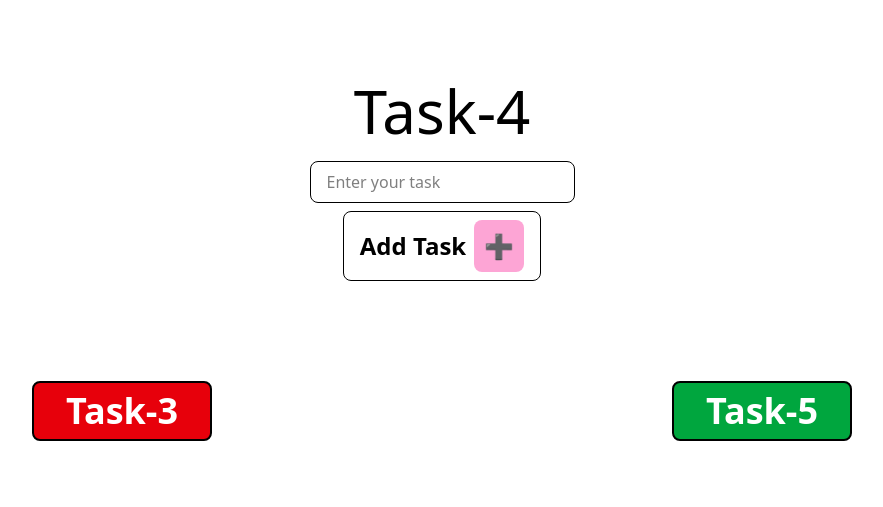
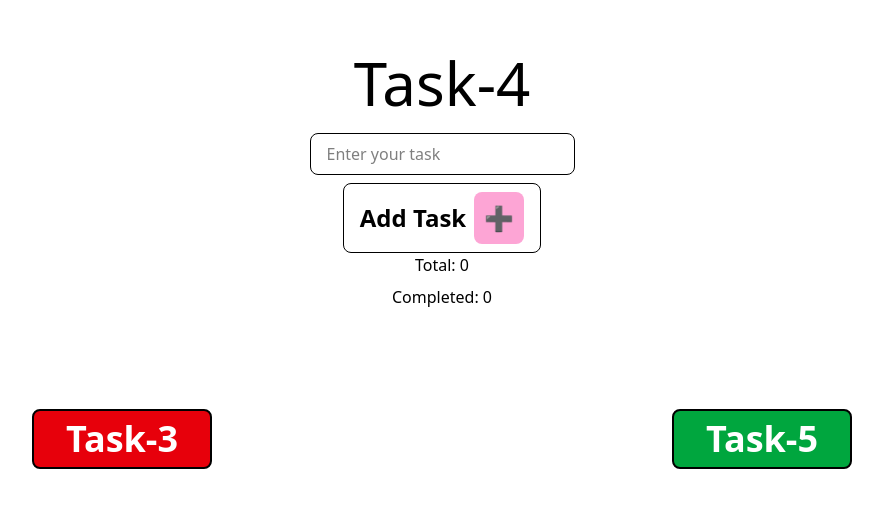
Before and after one commit to MuhammadAhmed-Professional/React-practice, a React (Vite) app in the folder All-tasks/: page /task4 in a window 1280 px wide. Shown: the part 139-646 px from the top of the page, without its empty margins (198-1081 px from the left). Built offline with nearby package versions, Linux system fonts and the light colour scheme.

Commit message:
added task 4

```diff
--- a/All-tasks/src/pages/Task4.jsx
+++ b/All-tasks/src/pages/Task4.jsx
@@ -2,20 +2,67 @@ import { useState } from "react";
 import Navigation from "../components/Navigation";
 
 const Task4 = () => {
+  const [task, setTask] = useState("");
+  const [list, setList] = useState([]);
 
-  let [task, setTask] = useState("")
+  const addTask = () => {
+    if (task.trim() === "") return;
+
+    setList([...list, { text: task, done: false }]);
+    setTask("");
+  };
+
+  const deleteTask = (index) => {
+    list.splice(index, 1);
+    setList([...list]);
+  };
+
+  const doneTask = (index) => {
+    list[index].done = !list[index].done;
+    setList([...list]);
+  };
   return (
     <div>
       <div className="w-full h-svh flex flex-col gap-5 justify-center items-center">
         <h1 className="text-6xl">Task-4</h1>
         <div>
-          <form className="flex flex-col justify-center items-center gap-2" action="#">
-            <input onChange={(e)=> setTask(e.target.value)} required className="py-2 px-4 w-full border rounded-lg" type="text" placeholder="Enter your task"/>
-            <button  className="flex justify-center items-center gap-2 border px-4 py-2 rounded-lg hover:cursor-pointer">
+          <form
+            className="flex flex-col justify-center items-center gap-2"
+            action="#"
+          >
+            <input
+              onChange={(e) => setTask(e.target.value)}
+              required
+              className="py-2 px-4 w-full border rounded-lg"
+              type="text"
+              placeholder="Enter your task"
+            />
+            <button
+              onClick={addTask}
+              className="flex justify-center items-center gap-2 border px-4 py-2 rounded-lg hover:cursor-pointer"
+            >
               <h1 className="font-bold text-2xl">Add Task</h1>
               <h1 className="text-2xl bg-pink-300 p-2.5 rounded-lg">➕</h1>
             </button>
           </form>
+          <div className="flex flex-col gap-2 justify-center items-center">
+            {list.map((item, index) => (
+              <div className="flex gap-3 justify-center items-center border px-6 py-2 rounded-lg mt-4 bg-gray-300" key={index}>
+                <span className="text-xl text-white bg-gray-600 px-6 py-1.5 rounded-lg"
+                  onClick={() => doneTask(index)}
+                  style={{
+                    textDecoration: item.done ? "line-through" : "none",
+                  }}
+                >
+                  {item.text}
+                </span>
+                <button className="border-black bg-red-500 text-white px-6 py-2 rounded-lg" onClick={() => deleteTask(index)}>Delete</button>
+              </div>
+            ))}
+
+            <p>Total: {list.length}</p>
+            <p>Completed: {list.filter((i) => i.done).length}</p>
+          </div>
         </div>
         <Navigation
           prev="Task-3"
```
